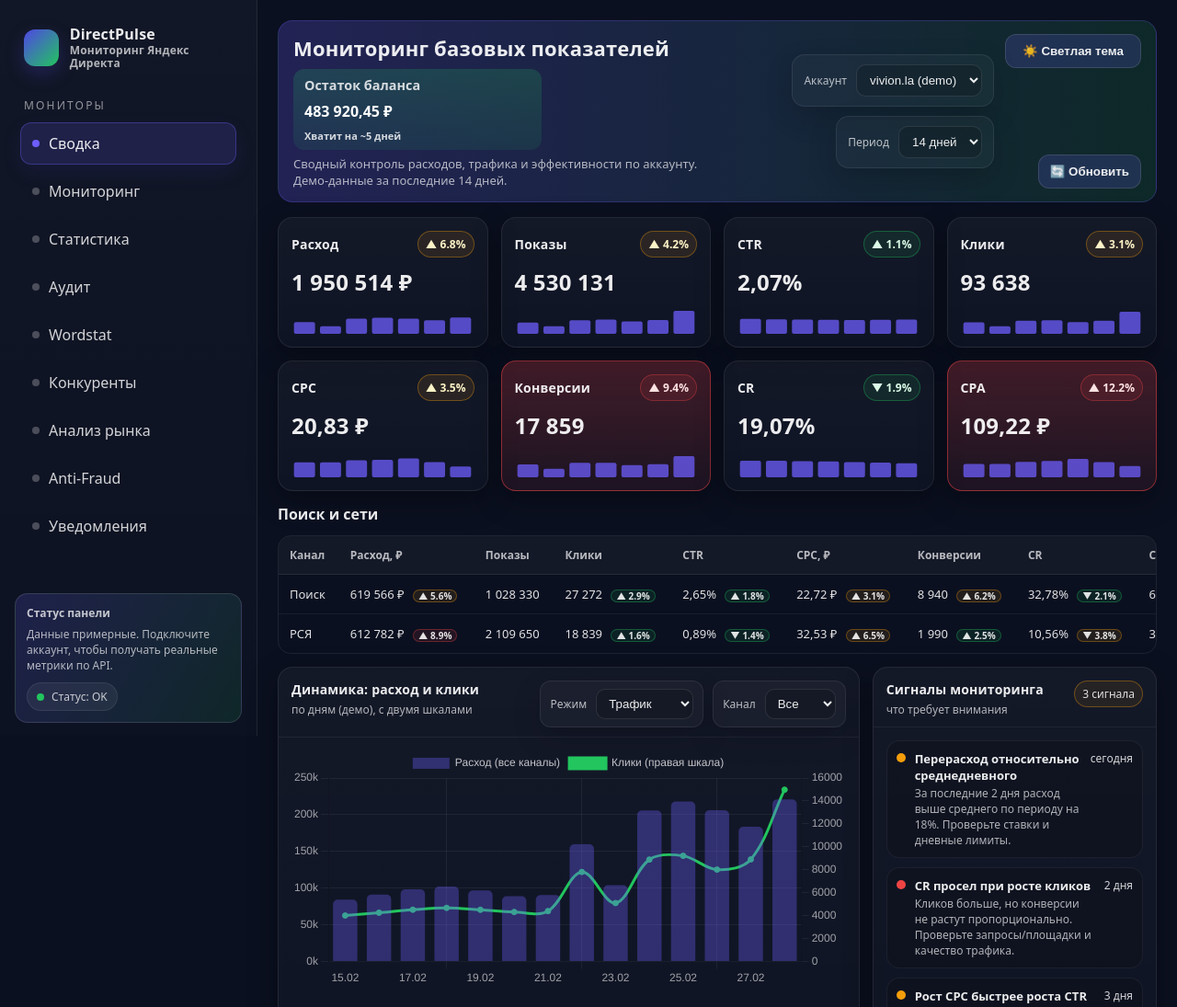
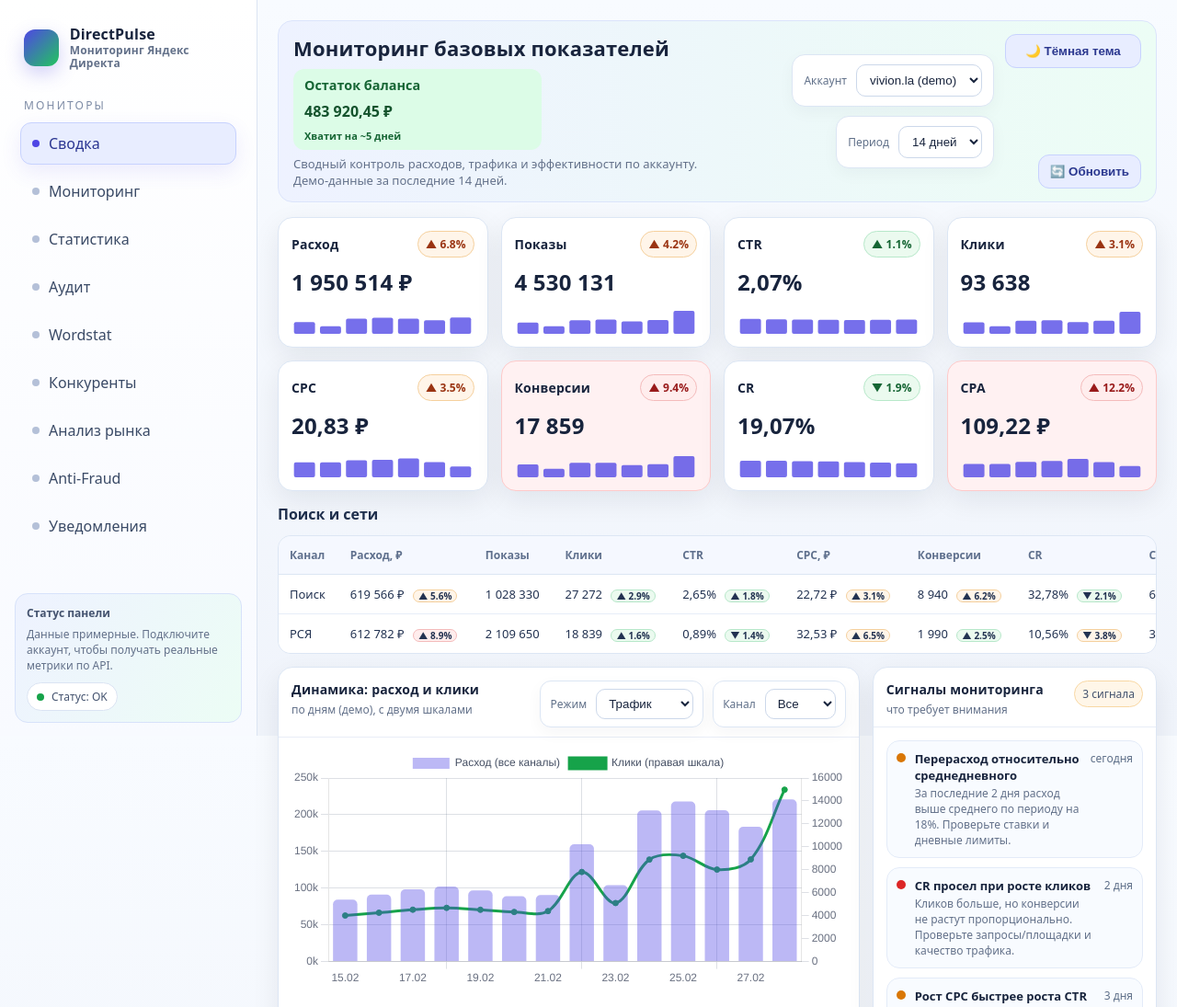
Before and after one commit to barabanov-oi/dp_proto, a plain HTML site: page monitoring/index.html in a window 1280 px wide. Shown: the top 1095 px of the page at 92% size. Drawn offline with nearby package versions, Linux system fonts and the light colour scheme.

Commit message:
Осветлить оформление страницы мониторинга
- сделал светлую тему темой по умолчанию для нового запуска\n- смягчил палитру темной темы, увеличил контраст и прозрачности\n- синхронизировал базовые CSS-переменные Bootstrap 5 с новыми цветами

```diff
--- a/monitoring/js/monitoring-kpi.js
+++ b/monitoring/js/monitoring-kpi.js
@@ -39,7 +39,7 @@
   ns.bindThemeToggle = function bindThemeToggle() {
     const btn = document.getElementById("themeToggle");
     if (!btn) return;
-    ns.applyTheme(localStorage.getItem("monitoring-theme") || "dark");
+    ns.applyTheme(localStorage.getItem("monitoring-theme") || "light");
     btn.addEventListener("click", () => ns.applyTheme(ns.state.theme === "dark" ? "light" : "dark"));
   };
 
--- a/monitoring/styles/campaigns.css
+++ b/monitoring/styles/campaigns.css
@@ -90,15 +90,15 @@
   .campaignDetails td{ padding:10px; }
 }
 
-[data-theme="dark"] .segmented{border-color:rgba(255,255,255,.10);background:rgba(255,255,255,.03);}
+[data-theme="dark"] .segmented{border-color:rgba(255,255,255,.18);background:rgba(255,255,255,.09);}
 [data-theme="dark"] .segBtn{color:rgba(255,255,255,.78);}
-[data-theme="dark"] .segBtn:hover{background:rgba(255,255,255,.04);}
-[data-theme="dark"] .segBtn.active{background:rgba(109,94,252,.18);color:rgba(255,255,255,.92);}
-[data-theme="dark"] .tableWrap{border-color:rgba(255,255,255,.08);background:transparent;}
-[data-theme="dark"] .campaignsTable thead th{color:rgba(255,255,255,.70);background:rgba(255,255,255,.04);border-bottom-color:rgba(255,255,255,.08);}
-[data-theme="dark"] .campaignsTable tbody td{border-bottom-color:rgba(255,255,255,.06);color:rgba(255,255,255,.88);}
-[data-theme="dark"] .campaignsTable tbody tr:hover td{background:rgba(255,255,255,.03);}
-[data-theme="dark"] .campaignDetails td{background:rgba(0,0,0,.18);}
+[data-theme="dark"] .segBtn:hover{background:rgba(255,255,255,.12);}
+[data-theme="dark"] .segBtn.active{background:rgba(139,128,255,.32);color:rgba(255,255,255,.96);}
+[data-theme="dark"] .tableWrap{border-color:rgba(255,255,255,.18);background:rgba(255,255,255,.05);}
+[data-theme="dark"] .campaignsTable thead th{color:rgba(241,245,249,.92);background:rgba(255,255,255,.11);border-bottom-color:rgba(255,255,255,.18);}
+[data-theme="dark"] .campaignsTable tbody td{border-bottom-color:rgba(255,255,255,.12);color:rgba(255,255,255,.94);}
+[data-theme="dark"] .campaignsTable tbody tr:hover td{background:rgba(255,255,255,.10);}
+[data-theme="dark"] .campaignDetails td{background:rgba(255,255,255,.07);}
 [data-theme="dark"] .detailMetricCard{background:linear-gradient(180deg, rgba(109,94,252,.16), rgba(34,197,94,.08));border-color:rgba(255,255,255,.08);}
 [data-theme="dark"] .detailMetricCard.warn{border-color:rgba(245,158,11,.45);background:linear-gradient(180deg, rgba(245,158,11,.22), rgba(245,158,11,.08));}
 [data-theme="dark"] .detailMetricCard.bad{border-color:rgba(239,68,68,.6);background:linear-gradient(180deg, rgba(239,68,68,.22), rgba(239,68,68,.08));}
@@ -114,7 +114,7 @@
 [data-theme="dark"] .cellBad{background:rgba(239,68,68,.10);box-shadow: inset 0 0 0 1px rgba(239,68,68,.75);}
 [data-theme="dark"] .spendBar{background:rgba(255,255,255,.06);}
 [data-theme="dark"] .spendBar > i{background:rgba(109,94,252,.55);}
-[data-theme="dark"] .trendInline{border-color:rgba(255,255,255,.10);background:rgba(255,255,255,.03);}
+[data-theme="dark"] .trendInline{border-color:rgba(255,255,255,.18);background:rgba(255,255,255,.09);}
 [data-theme="dark"] .trendInline.good{border-color:rgba(34,197,94,.35);background:rgba(34,197,94,.10);}
 [data-theme="dark"] .trendInline.warn{border-color:rgba(245,158,11,.35);background:rgba(245,158,11,.10);}
 [data-theme="dark"] .trendInline.bad{border-color:rgba(239,68,68,.35);background:rgba(239,68,68,.10);}
--- a/monitoring/styles/layout.css
+++ b/monitoring/styles/layout.css
@@ -20,6 +20,11 @@ body{
   font-family: ui-sans-serif, system-ui, -apple-system, Segoe UI, Roboto, Arial, "Noto Sans", "Helvetica Neue", sans-serif;
   color:var(--text);
   background: linear-gradient(180deg, #f8fbff 0%, #f0f4fb 100%);
+  --bs-body-bg: #f3f6fb;
+  --bs-body-color: var(--text);
+  --bs-card-bg: #ffffff;
+  --bs-card-border-color: #dce6f4;
+  --bs-secondary-color: #607089;
 }
 a{color:inherit; text-decoration:none}
 .muted{color:var(--muted)}
@@ -196,60 +201,65 @@ canvas{ width:100%; height:260px; display:block; }
 .kpiModalHeader{display:flex;justify-content:space-between;align-items:center;padding:14px;border-bottom:1px solid #e8edf7;}
 
 [data-theme="dark"]{
-  --bg:#0b1020;
-  --panel:#0f1730;
-  --panel2:#0c1329;
-  --stroke:rgba(255,255,255,.08);
-  --text:rgba(255,255,255,.92);
-  --muted:rgba(255,255,255,.68);
-  --good:#22c55e;
-  --warn:#f59e0b;
-  --bad:#ef4444;
-  --accent:#6d5efc;
-  --shadow:0 10px 30px rgba(0,0,0,.35);
+  --bg:#1f2a44;
+  --panel:#2a3655;
+  --panel2:#24314d;
+  --stroke:rgba(255,255,255,.16);
+  --text:rgba(255,255,255,.96);
+  --muted:rgba(226,232,240,.9);
+  --good:#4ade80;
+  --warn:#fbbf24;
+  --bad:#f87171;
+  --accent:#8b80ff;
+  --shadow:0 12px 28px rgba(8,15,35,.28);
 }
 
 [data-theme="dark"] body{
   color:var(--text);
-  background:var(--bg);
+  background:linear-gradient(180deg, #2a3553 0%, #232d48 100%);
+  --bs-body-bg:#232d48;
+  --bs-body-color:var(--text);
+  --bs-card-bg:rgba(255,255,255,.09);
+  --bs-card-border-color:rgba(255,255,255,.18);
+  --bs-secondary-color:rgba(226,232,240,.86);
 }
-[data-theme="dark"] .sidebar{background:linear-gradient(180deg, rgba(255,255,255,.03), rgba(255,255,255,.01));}
-[data-theme="dark"] .menuTitle{color:rgba(255,255,255,.55);}
+[data-theme="dark"] .sidebar{background:linear-gradient(180deg, rgba(255,255,255,.12), rgba(255,255,255,.05));}
+[data-theme="dark"] .menuTitle{color:rgba(226,232,240,.82);}
 [data-theme="dark"] .nav a{color:rgba(255,255,255,.82);}
-[data-theme="dark"] .nav a:hover{background:rgba(255,255,255,.04);border-color:rgba(255,255,255,.06);}
-[data-theme="dark"] .nav a.active{background:rgba(109,94,252,.16);border-color:rgba(109,94,252,.35);color:var(--text);}
+[data-theme="dark"] .nav a:hover{background:rgba(255,255,255,.11);border-color:rgba(255,255,255,.18);}
+[data-theme="dark"] .nav a.active{background:rgba(139,128,255,.24);border-color:rgba(139,128,255,.48);color:var(--text);}
 [data-theme="dark"] .dot{background:rgba(255,255,255,.25);}
 [data-theme="dark"] .sidebarFooter{background:linear-gradient(120deg, rgba(109,94,252,.18), rgba(34,197,94,.12));border-color:rgba(255,255,255,.12);color:rgba(255,255,255,.75);}
 [data-theme="dark"] .pill{background:rgba(255,255,255,.06);border-color:rgba(255,255,255,.08);}
-[data-theme="dark"] .topbar{border-color:rgba(109,94,252,.24);background:linear-gradient(90deg, rgba(109,94,252,.24), rgba(34,197,94,.14));}
+[data-theme="dark"] .topbar{border-color:rgba(139,128,255,.32);background:linear-gradient(90deg, rgba(139,128,255,.28), rgba(74,222,128,.18));}
 [data-theme="dark"] .balanceTopBadge{background:linear-gradient(180deg, rgba(34,197,94,.20), rgba(34,197,94,.10));color:#fff;border-color:transparent;}
 [data-theme="dark"] .balanceTopLabel,[data-theme="dark"] .balanceDays{color:rgba(255,255,255,.82);}
-[data-theme="dark"] .control{background:rgba(255,255,255,.03);border-color:rgba(255,255,255,.08);box-shadow:0 12px 30px rgba(0,0,0,.18);}
+[data-theme="dark"] .control{background:rgba(255,255,255,.10);border-color:rgba(255,255,255,.18);box-shadow:0 10px 24px rgba(8,15,35,.16);}
 [data-theme="dark"] .control label{color:rgba(255,255,255,.7);}
 [data-theme="dark"] .sep{color:rgba(255,255,255,.5);}
-[data-theme="dark"] select,[data-theme="dark"] input[type="date"]{background:rgba(0,0,0,.18);border-color:rgba(255,255,255,.10);color:var(--text);}
-[data-theme="dark"] .btn{border-color:rgba(255,255,255,.12);background:rgba(109,94,252,.18);color:var(--text);}
-[data-theme="dark"] .btn:hover{background:rgba(109,94,252,.24);}
-[data-theme="dark"] .kpiCard,[data-theme="dark"] .card{background:linear-gradient(180deg, rgba(255,255,255,.04), rgba(255,255,255,.02));border-color:rgba(255,255,255,.08);}
+[data-theme="dark"] select,[data-theme="dark"] input[type="date"]{background:rgba(255,255,255,.10);border-color:rgba(255,255,255,.20);color:var(--text);}
+[data-theme="dark"] .btn{border-color:rgba(255,255,255,.20);background:rgba(139,128,255,.30);color:var(--text);}
+[data-theme="dark"] .btn:hover{background:rgba(139,128,255,.42);}
+[data-theme="dark"] .kpiCard,[data-theme="dark"] .card{background:linear-gradient(180deg, rgba(255,255,255,.12), rgba(255,255,255,.07));border-color:rgba(255,255,255,.18);}
 [data-theme="dark"] .kpiCard[role="button"]:hover{border-color:rgba(109,94,252,.6);}
 [data-theme="dark"] .cardHeader{border-color:rgba(255,255,255,.06);}
-[data-theme="dark"] .statusItem{background:rgba(0,0,0,.14);border-color:rgba(255,255,255,.06);}
+[data-theme="dark"] .statusItem{background:rgba(255,255,255,.08);border-color:rgba(255,255,255,.18);}
 [data-theme="dark"] .badge{background:rgba(255,255,255,.25);}
 [data-theme="dark"] .badge.good{background:var(--good);}
 [data-theme="dark"] .badge.warn{background:var(--warn);}
 [data-theme="dark"] .badge.bad{background:var(--bad);}
 [data-theme="dark"] .statusRight{color:rgba(255,255,255,.82);}
-[data-theme="dark"] .tag{border-color:rgba(255,255,255,.10);background:rgba(255,255,255,.03);color:rgba(255,255,255,.85);}
+[data-theme="dark"] .tag{border-color:rgba(255,255,255,.18);background:rgba(255,255,255,.09);color:rgba(255,255,255,.92);}
 [data-theme="dark"] .tag.good{border-color:rgba(34,197,94,.35);background:rgba(34,197,94,.08);}
 [data-theme="dark"] .tag.warn{border-color:rgba(245,158,11,.35);background:rgba(245,158,11,.08);}
 [data-theme="dark"] .tag.bad{border-color:rgba(239,68,68,.35);background:rgba(239,68,68,.08);}
-[data-theme="dark"] .delta{border-color:rgba(255,255,255,.10);background:rgba(255,255,255,.04);color:rgba(255,255,255,.9);}
+[data-theme="dark"] .delta{border-color:rgba(255,255,255,.18);background:rgba(255,255,255,.10);color:rgba(255,255,255,.94);}
 [data-theme="dark"] .delta.good{border-color:rgba(34,197,94,.35);background:rgba(34,197,94,.10);color:#dcfce7;}
 [data-theme="dark"] .delta.warn{border-color:rgba(245,158,11,.35);background:rgba(245,158,11,.10);color:#fef3c7;}
 [data-theme="dark"] .delta.bad{border-color:rgba(239,68,68,.35);background:rgba(239,68,68,.10);color:#fee2e2;}
 [data-theme="dark"] .channelSectionTitle{color:rgba(255,255,255,.9);}
 [data-theme="dark"] .kpiCard.kpiCritical{border-color:rgba(239,68,68,.5);background:linear-gradient(180deg, rgba(239,68,68,.24), rgba(239,68,68,.08));}
-[data-theme="dark"] .kpiModal{background:rgba(2,6,23,.75);}
+[data-theme="dark"] .kpiModal{background:rgba(15,23,42,.62);}
 [data-theme="dark"] .kpiModalHeader{border-color:rgba(255,255,255,.08);}
 
 @media (max-width: 980px){
```
